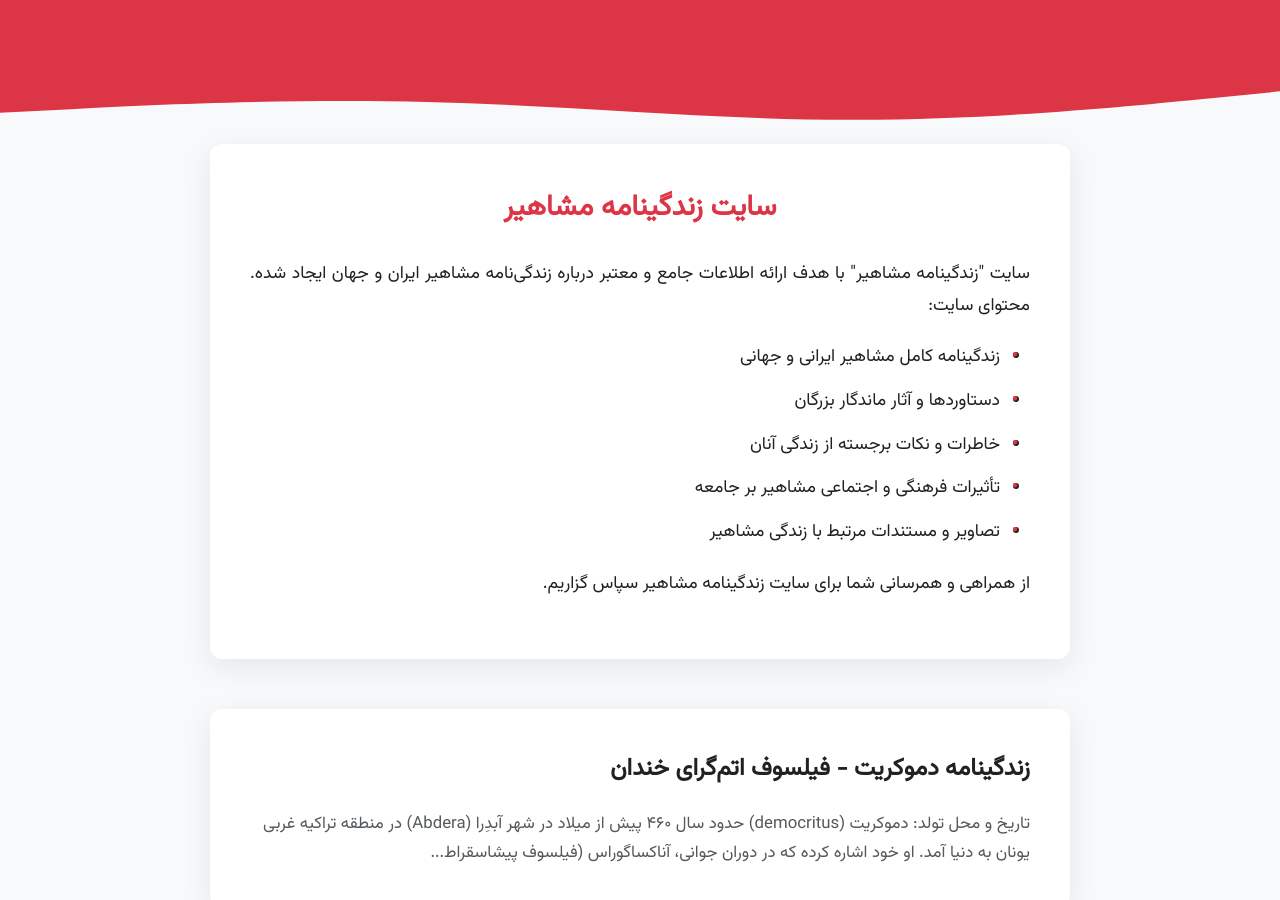
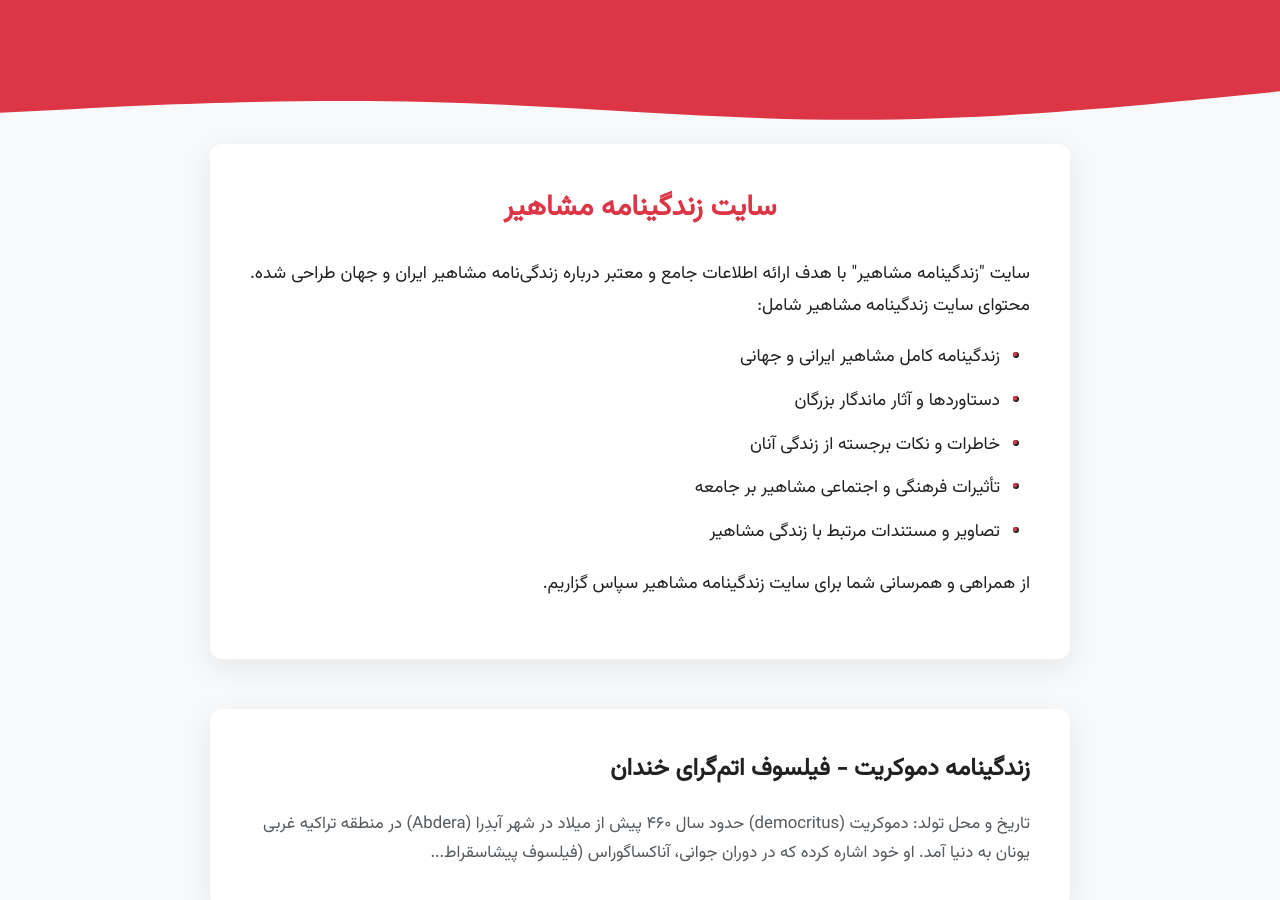
Before and after one commit to darkblog/darkblog.github.io, a Jekyll site: the page built from index.html, in a window 1280 px wide and 900 px high, scrolled down 301 px. Built offline with Jekyll 4.4.1, drawn with Linux system fonts in a browser that asks for light colours.

Commit message:
Update index.html

```diff
--- a/index.html
+++ b/index.html
@@ -28,7 +28,7 @@ layout: compress
 <article class=description-box>
 <h2 class=description-title>سایت زندگینامه مشاهیر</h2>
 <section class=description-content>
-<p>سایت "زندگینامه مشاهیر" با هدف ارائه اطلاعات جامع و معتبر درباره زندگی‌نامه مشاهیر ایران و جهان ایجاد شده. محتوای سایت:</p>
+<p>سایت "زندگینامه مشاهیر" با هدف ارائه اطلاعات جامع و معتبر درباره زندگی‌نامه مشاهیر ایران و جهان طراحی شده. محتوای سایت زندگینامه مشاهیر شامل:</p>
 <ul>
 <li>زندگینامه کامل مشاهیر ایرانی و جهانی</li>
 <li>دستاوردها و آثار ماندگار بزرگان</li>
```
